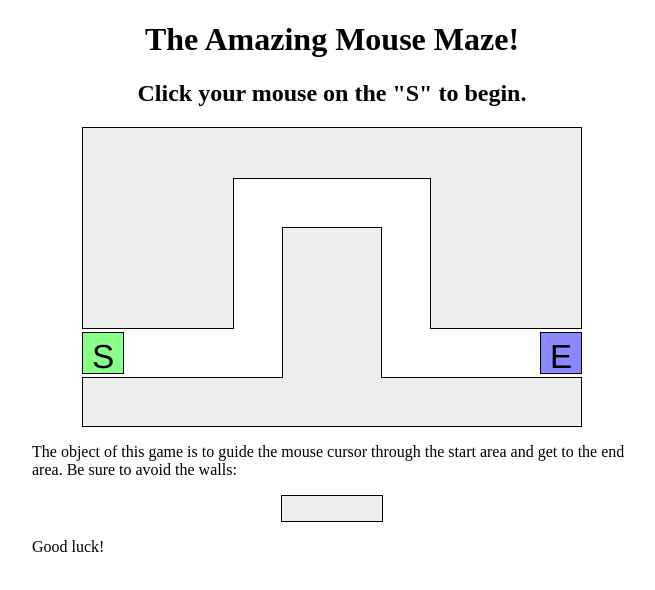
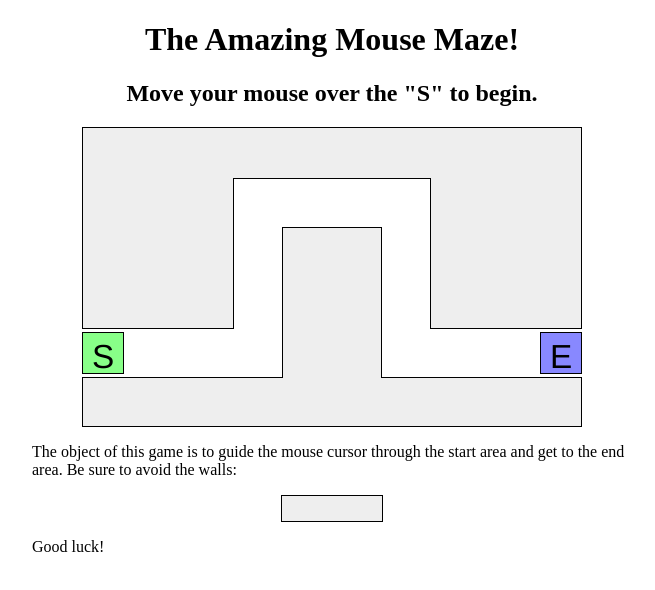
Before and after one commit to ojay8485/info2180-lab4, a plain HTML site: page index.html in a window 1280 px wide. Shown: the whole page, without its empty margins (308-963 px from the left). Drawn offline with Linux system fonts and the light colour scheme.

Commit message:
Finished

```diff
--- a/index.html
+++ b/index.html
@@ -12,7 +12,7 @@ You should download this file for your lab, but you should not edit its contents
 
 	<body>
 		<h1>The Amazing Mouse Maze!</h1>
-		<h2 id="status">Click your mouse on the "S" to begin.</h2>
+		<h2 id="status">Move your mouse over the "S" to begin.</h2>
 
 		<!-- This part of the page represents the maze -->
 		<div id="maze">
@@ -37,4 +37,5 @@ You should download this file for your lab, but you should not edit its contents
 
 
 	</body>
+
 </html>
```
